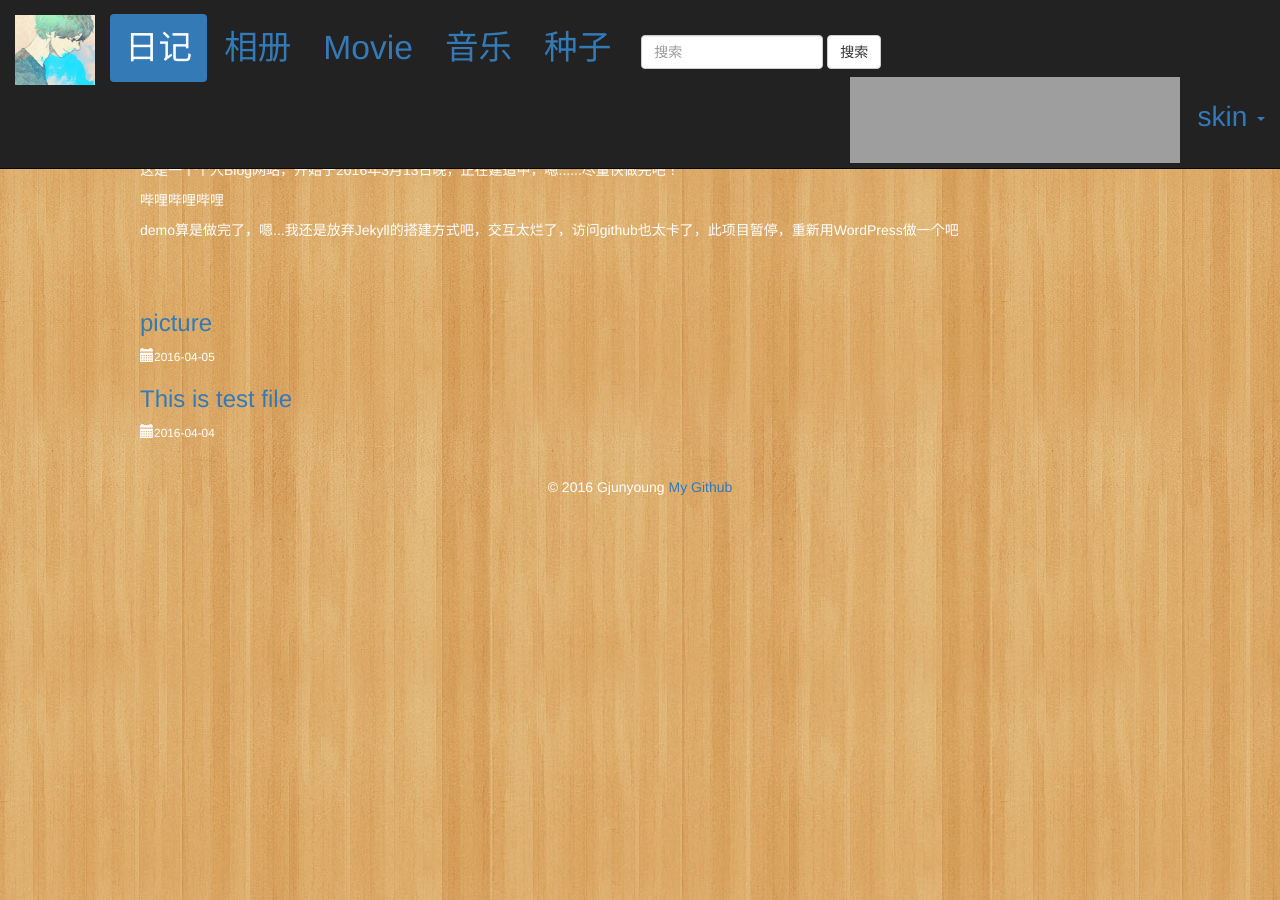
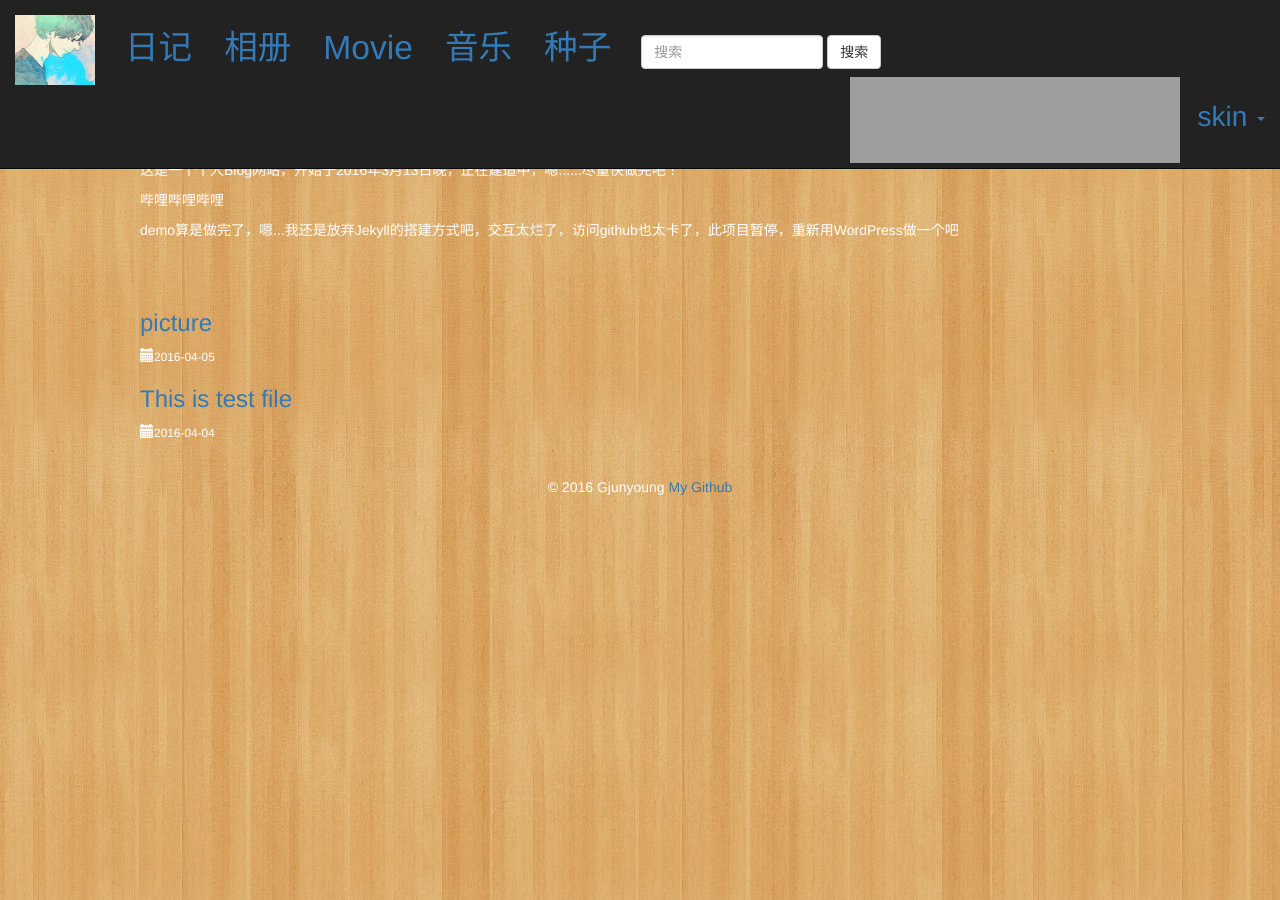
Before and after one commit to gjunyoung/blog-for-someone, a Jekyll site: the page built from index.html, in a window 1280 px wide. Built offline with Jekyll 4.4.1, drawn with Linux system fonts in a browser that asks for light colours; grey boxes are pictures that could not be loaded.

Commit message:
Update default.html

```diff
--- a/_layouts/default.html
+++ b/_layouts/default.html
@@ -32,8 +32,8 @@
 
         <!-- 导航 -->
         <div id="navbar-collapse1" class="collapse navbar-collapse" style="padding-top: 14px" >
-            <ul id="mytab" class="nav nav-pills">
-                <li class="active"><a href="{{ site.baseurl }}/note">日记</a></li>
+            <ul class="nav nav-pills">
+                <li><a href="{{ site.baseurl }}/note">日记</a></li>
                 <li><a href="{{ site.baseurl }}/pictures">相册</a></li>
                 <li><a href="#">Movie</a></li>
                 <li><a href="#">音乐</a></li>
```
